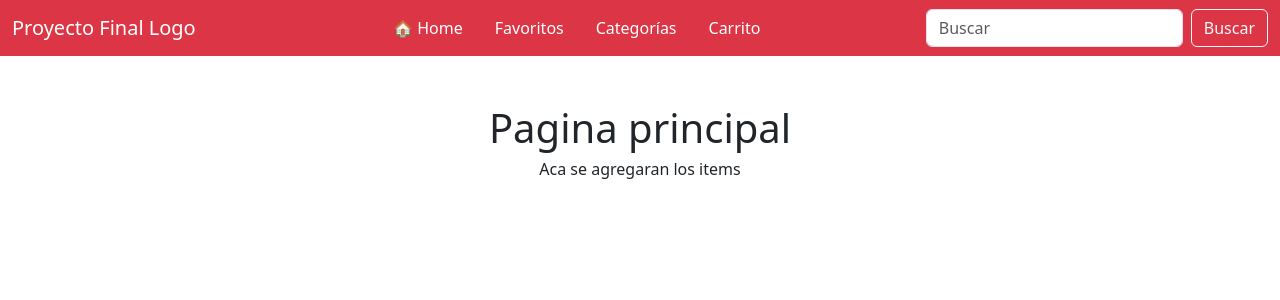
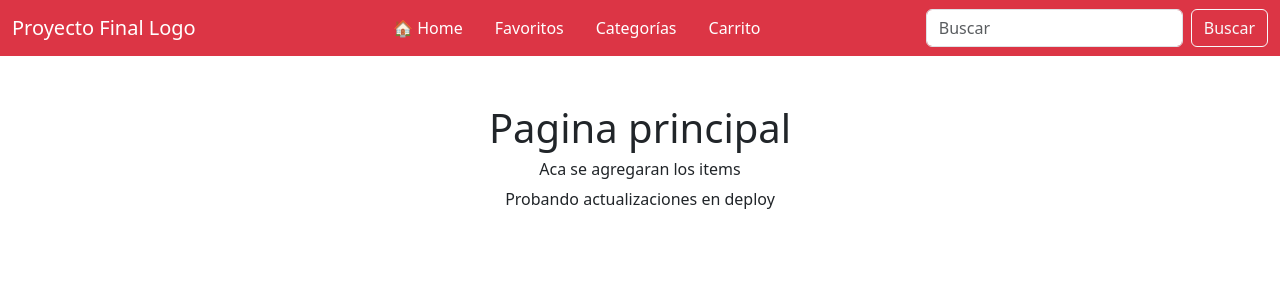
Before and after one commit to Dallengaller/Proyecto_final, a React (Vite) app: page / in a window 1280 px wide. Shown: the top 300 px of the page. Built offline with nearby package versions, Linux system fonts and the light colour scheme.

Commit message:
deploy y prueba

```diff
--- a/src/views/HomePage.jsx
+++ b/src/views/HomePage.jsx
@@ -7,6 +7,7 @@ const HomePage = () => {
         Pagina principal
       </h1>
       <h6> Aca se agregaran los items </h6>
+      <p>Probando actualizaciones en deploy</p>
     </Container>
   );
 };
```
Also changed, not shown: 5 other files (tests, documents, lock files or other folders).
